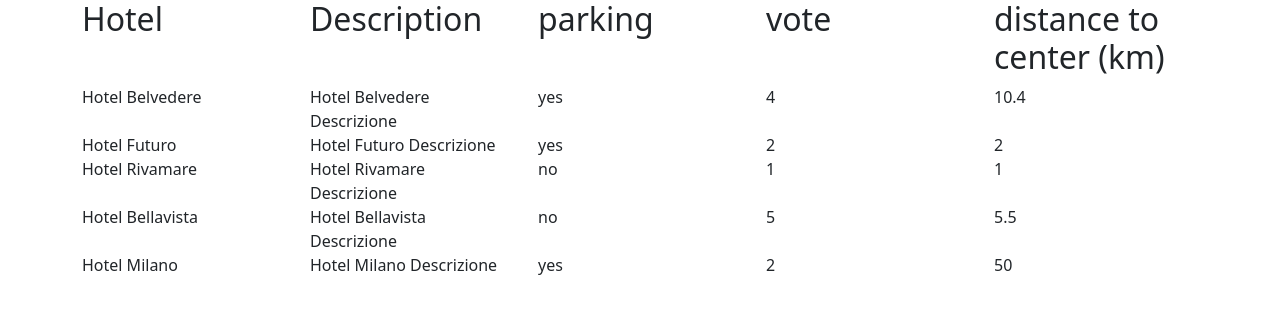
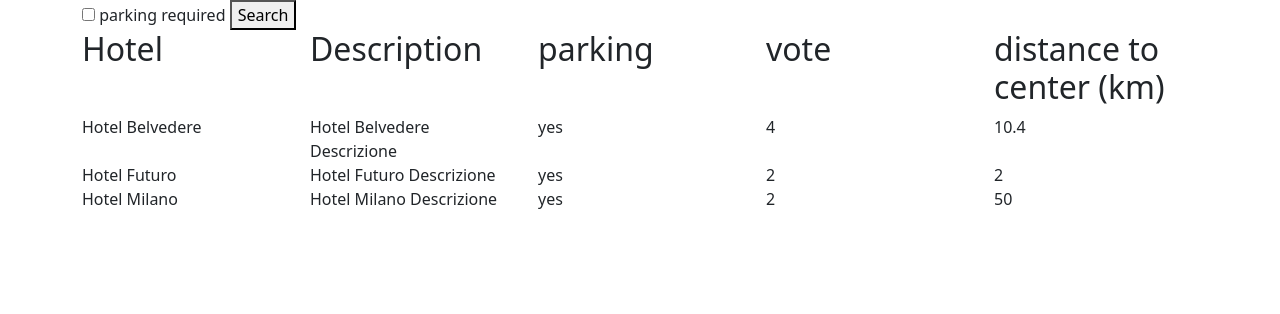
Before and after one commit to sebastianocalella/php-hotel, a PHP site: page /?parking=on in a window 1280 px wide. Shown: the top 314 px of the page. Run offline with PHP 8.4, Linux system fonts and the light colour scheme.

Commit message:
parking required filter system

```diff
--- a/index.php
+++ b/index.php
@@ -40,6 +40,7 @@
 
     ];
 
+    $parking = ($_GET["parking"]=='on') ? true : false;
 
     ?>
 
@@ -56,6 +57,15 @@
     <body>
         <div class="container">
             <div class="row">
+                <div class="col-4">
+                    <form action="index.php" method="GET">
+                        <input type="checkbox" name="parking" id="parking">
+                        <label for="parking">parking required</label>
+                        <button type="submit">Search</button>
+                    </form>
+                </div>
+            </div>
+            <div class="row">
                 <div class="col"><h2>Hotel</h2></div>
                 <div class="col"><h2>Description</h2></div>
                 <div class="col"><h2>parking</h2></div>
@@ -63,15 +73,28 @@
                 <div class="col"><h2>distance to center (km)</h2></div>
             </div>
             <?php
+                if(!$parking){
                     foreach($hotels as $hotel){
                         echo '<div class="row">';
-                ($hotel["parking"]) ? $hotel["parking"] = "yes" : $hotel["parking"] = "no";
+                        ($hotel["parking"]) ? $hotel["parking"] = "yes" : $hotel    ["parking"] = "no";
 
                         foreach($hotel as $hotel_info){
                             echo "<div class=col>{$hotel_info}</div>";
                         }
                         echo '</div>';
                     }
+                } else {
+                    foreach($hotels as $hotel){
+                        if($hotel["parking"]){
+                            echo '<div class="row">';
+                            $hotel["parking"] = "yes";
+                            foreach($hotel as $hotel_info){
+                                echo "<div class=col>{$hotel_info}</div>";
+                            }
+                            echo '</div>';
+                        }
+                    }
+                }
             ?>
         </div>
     </body>
```
Lines whose indentation alone changed are shown as unchanged.
